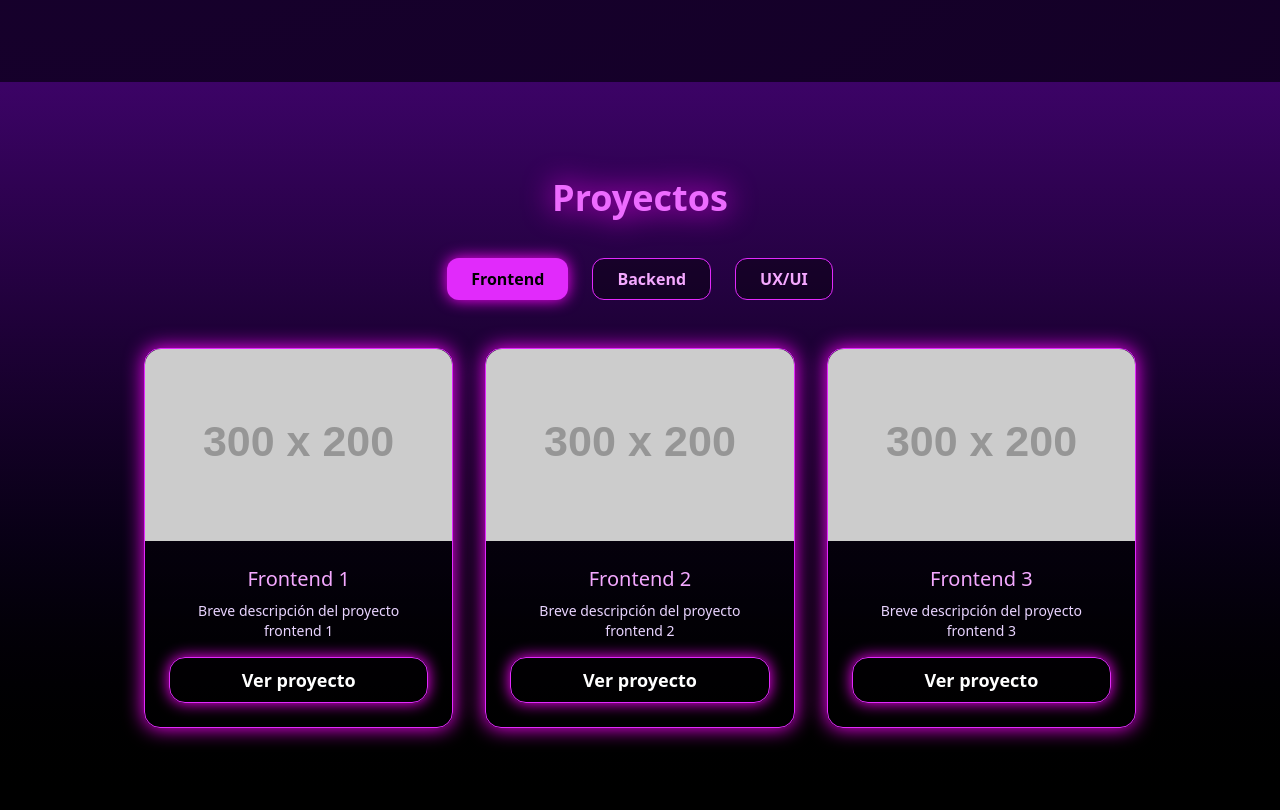
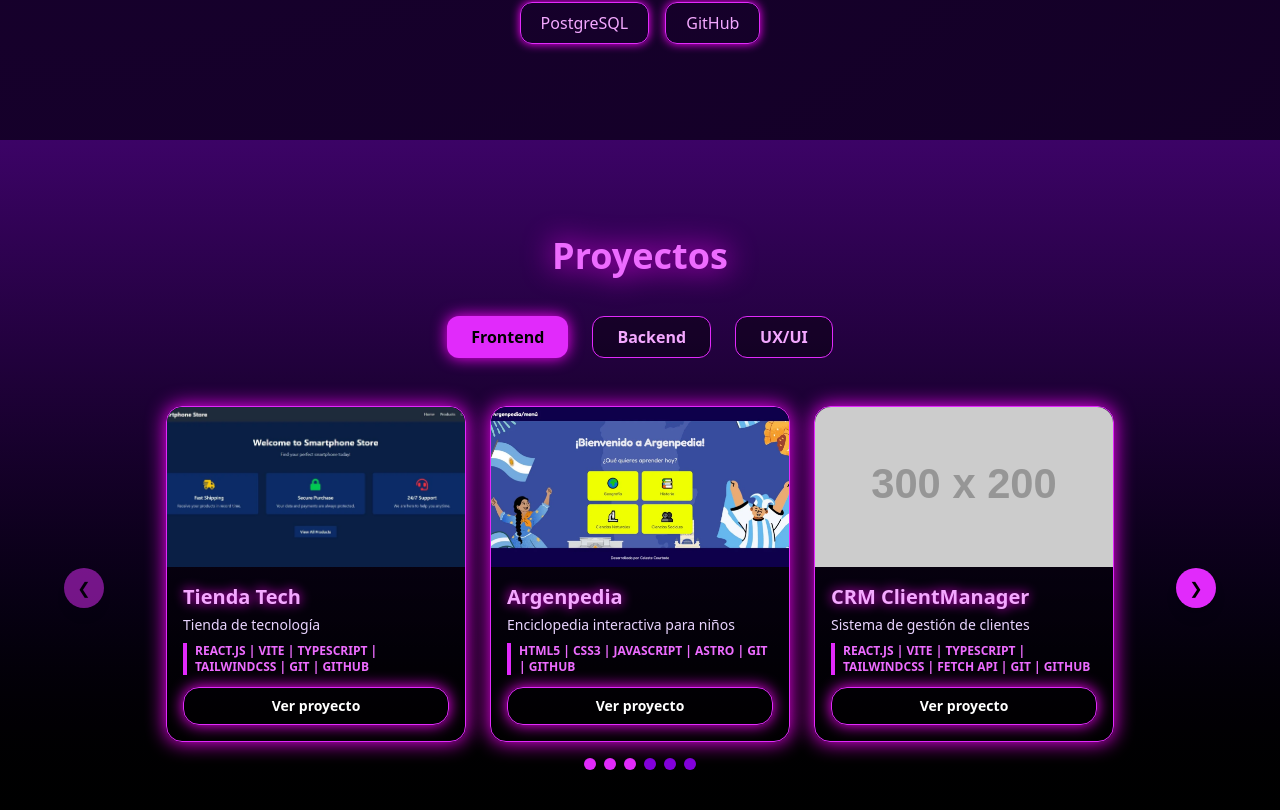
Before and after one commit to celestecourtade/portfolio-dev, a React (Vite) app: page / in a window 1280 px wide. Shown: the part 1090-1900 px from the top of the page. Built offline with nearby package versions, Linux system fonts and the light colour scheme.

Commit message:
modified: projects, hero and skills

```diff
--- a/src/components/Hero.tsx
+++ b/src/components/Hero.tsx
@@ -12,7 +12,7 @@ export default function Hero() {
         Celeste Courtade
       </h1>
       <p className="mt-4 text-xl text-purple-200 relative z-10">
-        Frontend Developer | Conocimientos en Backend | React.js | TypeScript | UX/UI
+        Desarrolladora Fullstack | React.js | TypeScript | NestJS | PostgreSQL | UX/UI Designer
       </p>
       <a
         href="#projects"
--- a/src/components/Projects.tsx
+++ b/src/components/Projects.tsx
@@ -1,70 +1,87 @@
-import { useState } from "react";
+import { useState, useEffect } from "react";
 
 interface Project {
   title: string;
   description: string;
-  image: string; // URL de la imagen
-  link: string; // URL del proyecto
+  image: string;
+  link: string;
+  tech?: string;
 }
 
 const frontendProjects: Project[] = [
   {
-    title: "Frontend 1",
-    description: "Breve descripción del proyecto frontend 1",
+    title: "Tienda Tech",
+    description: "Tienda de tecnología",
+    image: "img/project1.webp",
+    link: "https://storetecch.netlify.app/",
+    tech: "REACT.JS | VITE | TYPESCRIPT | TAILWINDCSS | GIT | GITHUB",
+  },
+  {
+    title: "Argenpedia",
+    description: "Enciclopedia interactiva para niños",
+    image: "img/argenpedia.webp",
+    link: "https://argenpedia.netlify.app/",
+    tech: "HTML5 | CSS3 | JAVASCRIPT | ASTRO | GIT | GITHUB",
+  },
+  {
+    title: "CRM ClientManager",
+    description: "Sistema de gestión de clientes",
     image: "https://via.placeholder.com/300x200",
     link: "#",
+    tech: "REACT.JS | VITE | TYPESCRIPT | TAILWINDCSS | FETCH API | GIT | GITHUB",
+
   },
   {
-    title: "Frontend 2",
-    description: "Breve descripción del proyecto frontend 2",
+    title: "Sistema de Inventario",
+    description: "Gestor de inventarios de productos",
     image: "https://via.placeholder.com/300x200",
     link: "#",
+    tech: "REACT.JS | VITE | TYPESCRIPT | TAILWINDCSS | FETCH API | GIT | GITHUB",
   },
   {
-    title: "Frontend 3",
-    description: "Breve descripción del proyecto frontend 3",
+    title: "Gestor de Turnos y Reservas",
+    description: "Plataforma de reservas",
     image: "https://via.placeholder.com/300x200",
     link: "#",
+    tech: "HTML5 | CSS3 | TAILWINDCSS | JAVASCRIPT | FETCH API | GIT | GITHUB",
+  },
+  {
+    title: "Tablero Kanban estilo Trello",
+    description: "Tablero para gestionar proyectos",
+    image: "https://via.placeholder.com/300x200",
+    link: "#",
+    tech: "REACT.JS | VITE | TYPESCRIPT | TAILWINDCSS | FETCH API | GIT | GITHUB",
   },
 ];
 
 const backendProjects: Project[] = [
   {
-    title: "Backend 1",
-    description: "Breve descripción del proyecto backend 1",
+    title: "Sistema de Reservas para Centro de Estética",
+    description: "Gestión de turnos, servicios y horarios para un centro de estética.",
     image: "https://via.placeholder.com/300x200",
     link: "#",
+    tech: "REACT.JS | VITE | TYPESCRIPT | TAILWINDCSS | NESTJS | POSTGRESQL | DOCKER | GIT | GITHUB",
   },
   {
-    title: "Backend 2",
-    description: "Breve descripción del proyecto backend 2",
+    title: "Sistema de Inventario para Tienda de Ropa “UrbanStyle”",
+    description: "Control de productos, categorías y stock para una tienda de ropa.",
     image: "https://via.placeholder.com/300x200",
     link: "#",
+    tech: "REACT.JS | VITE | TYPESCRIPT | TAILWINDCSS | NESTJS | POSTGRESQL | DOCKER | GIT | GITHUB",
   },
   {
-    title: "Backend 3",
-    description: "Breve descripción del proyecto backend 3",
+    title: "Sistema de Usuarios y Autenticación para Academia Online “EduTech”",
+    description: "egistro, login y roles para plataforma educativa.",
     image: "https://via.placeholder.com/300x200",
     link: "#",
+    tech: "REACT.JS | VITE | TYPESCRIPT | TAILWINDCSS | NESTJS | POSTGRESQL | DOCKER | GIT | GITHUB",
   },
 ];
 
 const uxProjects: Project[] = [
   {
-    title: "UX/UI 1",
-    description: "Breve descripción del proyecto UX/UI 1",
-    image: "https://via.placeholder.com/300x200",
-    link: "#",
-  },
-  {
-    title: "UX/UI 2",
-    description: "Breve descripción del proyecto UX/UI 2",
-    image: "https://via.placeholder.com/300x200",
-    link: "#",
-  },
-  {
-    title: "UX/UI 3",
-    description: "Breve descripción del proyecto UX/UI 3",
+    title: "Patitas Perdidas",
+    description: "Diseño ux/ui de app para buscar mascotas",
     image: "https://via.placeholder.com/300x200",
     link: "#",
   },
@@ -72,6 +89,20 @@ const uxProjects: Project[] = [
 
 export default function Projects() {
   const [category, setCategory] = useState<"frontend" | "backend" | "ux">("frontend");
+  const [startIndex, setStartIndex] = useState(0);
+  const [visibleCount, setVisibleCount] = useState(3);
+
+  useEffect(() => {
+    const handleResize = () => {
+      if (window.innerWidth < 640) setVisibleCount(1);
+      else if (window.innerWidth < 1024) setVisibleCount(2);
+      else setVisibleCount(3);
+      setStartIndex(0); // reset al cambiar tamaño
+    };
+    handleResize();
+    window.addEventListener("resize", handleResize);
+    return () => window.removeEventListener("resize", handleResize);
+  }, []);
 
   const getProjects = () => {
     if (category === "frontend") return frontendProjects;
@@ -79,18 +110,28 @@ export default function Projects() {
     return uxProjects;
   };
 
+  const handlePrev = () => setStartIndex(prev => Math.max(prev - 1, 0));
+  const handleNext = () =>
+    setStartIndex(prev => Math.min(prev + 1, frontendProjects.length - visibleCount));
+
   return (
-    <section id="projects" className="py-24 text-center bg-gradient-to-b from-purple-950 to-black">
+    <section
+      id="projects"
+      className="py-24 text-center bg-gradient-to-b from-purple-950 to-black"
+    >
       <h2 className="text-4xl font-bold text-fuchsia-400 mb-10 drop-shadow-[0_0_15px_#ff00ff]">
         Proyectos
       </h2>
 
       {/* Botones de categoría */}
-      <div className="flex justify-center gap-6 mb-12">
+      <div className="flex justify-center gap-6 mb-12 flex-wrap">
         {["frontend", "backend", "ux"].map((cat) => (
           <button
             key={cat}
-            onClick={() => setCategory(cat as any)}
+            onClick={() => {
+              setCategory(cat as any);
+              setStartIndex(0);
+            }}
             className={`px-6 py-2 rounded-xl font-semibold transition
               ${
                 category === cat
@@ -103,26 +144,54 @@ export default function Projects() {
         ))}
       </div>
 
-      {/* Cards de proyectos */}
-      <div className="grid md:grid-cols-2 lg:grid-cols-3 gap-8 max-w-5xl mx-auto px-4">
-        {getProjects().map((project, index) => (
+      {/* FRONTEND - Carrusel */}
+      {category === "frontend" && (
+        <div className="relative max-w-6xl mx-auto">
+          {/* Flechas redondas */}
+          <button
+            onClick={handlePrev}
+            className="absolute left-0 top-1/2 transform -translate-y-1/2 w-10 h-10 bg-fuchsia-500 text-black rounded-full shadow-lg hover:bg-fuchsia-600 transition z-10 disabled:opacity-50 disabled:cursor-not-allowed"
+            disabled={startIndex === 0}
+          >
+            ❮
+          </button>
+          <button
+            onClick={handleNext}
+            className="absolute right-0 top-1/2 transform -translate-y-1/2 w-10 h-10 bg-fuchsia-500 text-black rounded-full shadow-lg hover:bg-fuchsia-600 transition z-10 disabled:opacity-50 disabled:cursor-not-allowed"
+            disabled={startIndex >= frontendProjects.length - visibleCount}
+          >
+            ❯
+          </button>
+
+          {/* Carrusel */}
+          <div className="flex gap-6 justify-center">
+            {frontendProjects
+              .slice(startIndex, startIndex + visibleCount)
+              .map((project, index) => (
                 <div
                   key={index}
-            className="flex flex-col bg-black/40 border border-fuchsia-500 rounded-2xl shadow-[0_0_20px_#ff00ff] hover:scale-105 transition"
+                  className="flex-none w-[300px] bg-black/40 border border-fuchsia-500 rounded-2xl shadow-[0_0_20px_#ff00ff]"
                 >
                   <img
                     src={project.image}
                     alt={project.title}
-              className="rounded-t-2xl w-full h-48 object-cover"
+                    className="rounded-t-2xl w-full h-40 object-cover"
                   />
-            <div className="p-6 flex flex-col flex-1 justify-between">
-              <h3 className="text-xl text-fuchsia-300 mb-2">{project.title}</h3>
-              <p className="text-purple-200 text-sm mb-4">{project.description}</p>
+                  <div className="p-4 flex flex-col flex-1 text-left">
+                    <h3 className="text-xl font-bold text-fuchsia-300 mb-1 drop-shadow-[0_0_6px_#ff00ff]">
+                      {project.title}
+                    </h3>
+                    <p className="text-purple-200 text-sm mb-2">{project.description}</p>
+                    {project.tech && (
+                      <p className="text-fuchsia-400 font-semibold text-xs mb-3 border-l-4 border-fuchsia-500 pl-2">
+                        {project.tech}
+                      </p>
+                    )}
                     <a
                       href={project.link}
                       target="_blank"
                       rel="noopener noreferrer"
-                className="mt-auto px-4 py-2 text-lg font-semibold rounded-2xl border border-fuchsia-500 hover:bg-fuchsia-600 transition shadow-[0_0_15px_#ff00ff]"
+                      className="mt-auto px-3 py-2 text-sm font-semibold rounded-2xl border border-fuchsia-500 hover:bg-fuchsia-600 transition shadow-[0_0_15px_#ff00ff] text-center"
                     >
                       Ver proyecto
                     </a>
@@ -130,6 +199,91 @@ export default function Projects() {
                 </div>
               ))}
           </div>
+
+          {/* Indicadores */}
+          <div className="flex justify-center mt-4 gap-2">
+            {frontendProjects.map((_, idx) => (
+              <span
+                key={idx}
+                className={`w-3 h-3 rounded-full ${
+                  idx >= startIndex && idx < startIndex + visibleCount
+                    ? "bg-fuchsia-500"
+                    : "bg-purple-700"
+                }`}
+              ></span>
+            ))}
+          </div>
+        </div>
+      )}
+
+      {/* BACKEND */}
+      {category === "backend" && (
+        <div className="grid md:grid-cols-2 lg:grid-cols-3 gap-8 max-w-5xl mx-auto px-4">
+          {backendProjects.map((project, index) => (
+            <div
+              key={index}
+              className="flex flex-col bg-black/40 border border-fuchsia-500 rounded-2xl shadow-[0_0_20px_#ff00ff]"
+            >
+              <img
+                src={project.image}
+                alt={project.title}
+                className="rounded-t-2xl w-full h-40 object-cover"
+              />
+              <div className="p-4 flex flex-col flex-1 text-left">
+                <h3 className="text-xl font-bold text-fuchsia-300 mb-1 drop-shadow-[0_0_6px_#ff00ff]">
+                  {project.title}
+                </h3>
+                <p className="text-purple-200 text-sm mb-2">{project.description}</p>
+                {project.tech && (
+                      <p className="text-fuchsia-400 font-semibold text-xs mb-3 border-l-4 border-fuchsia-500 pl-2">
+                        {project.tech}
+                      </p>
+                    )}
+                <a
+                  href={project.link}
+                  target="_blank"
+                  rel="noopener noreferrer"
+                  className="mt-auto px-3 py-2 text-sm font-semibold rounded-2xl border border-fuchsia-500 hover:bg-fuchsia-600 transition shadow-[0_0_15px_#ff00ff] text-center"
+                >
+                  Ver proyecto
+                </a>
+              </div>
+            </div>
+          ))}
+        </div>
+      )}
+
+      {/* UX/UI */}
+      {category === "ux" && (
+        <div className="max-w-sm mx-auto px-4">
+          {uxProjects.map((project, index) => (
+            <div
+              key={index}
+              className="flex flex-col bg-black/40 border border-fuchsia-500 rounded-2xl shadow-[0_0_20px_#ff00ff]"
+            >
+              <img
+                src={project.image}
+                alt={project.title}
+                className="rounded-t-2xl w-full h-40 object-cover"
+              />
+              <div className="p-4 flex flex-col flex-1 text-left">
+                <h3 className="text-xl font-bold text-fuchsia-300 mb-1 drop-shadow-[0_0_6px_#ff00ff]">
+                  {project.title}
+                </h3>
+                <p className="text-purple-200 text-sm mb-2">{project.description}</p>
+                <a
+                  href={project.link}
+                  target="_blank"
+                  rel="noopener noreferrer"
+                  className="mt-auto px-3 py-2 text-sm font-semibold rounded-2xl border border-fuchsia-500 hover:bg-fuchsia-600 transition shadow-[0_0_15px_#ff00ff] text-center"
+                >
+                  Ver proyecto
+                </a>
+              </div>
+            </div>
+          ))}
+        </div>
+      )}
     </section>
   );
 }
--- a/src/components/Skills.tsx
+++ b/src/components/Skills.tsx
@@ -1,5 +1,5 @@
 export default function Skills() {
-  const skills = ["HTML", "CSS", "JavaScript", "TypeScript", "React", "Tailwind", "UX/UI", "Git", "Figma" , "Astro"];
+  const skills = ["HTML5", "CSS3", "JavaScript", "TypeScript", "React.js", "Tailwind", "UX/UI", "Git", "Figma" , "Astro", "Nest.js", "Prisma ORM", "Docker", "PostgreSQL", "GitHub"];
 
   return (
     <section id="skills" className="py-24 text-center">
```
Also changed, not shown: public/img/argenpedia.webp (added), public/img/project1.webp (added). Lines whose indentation alone changed are shown as unchanged.
